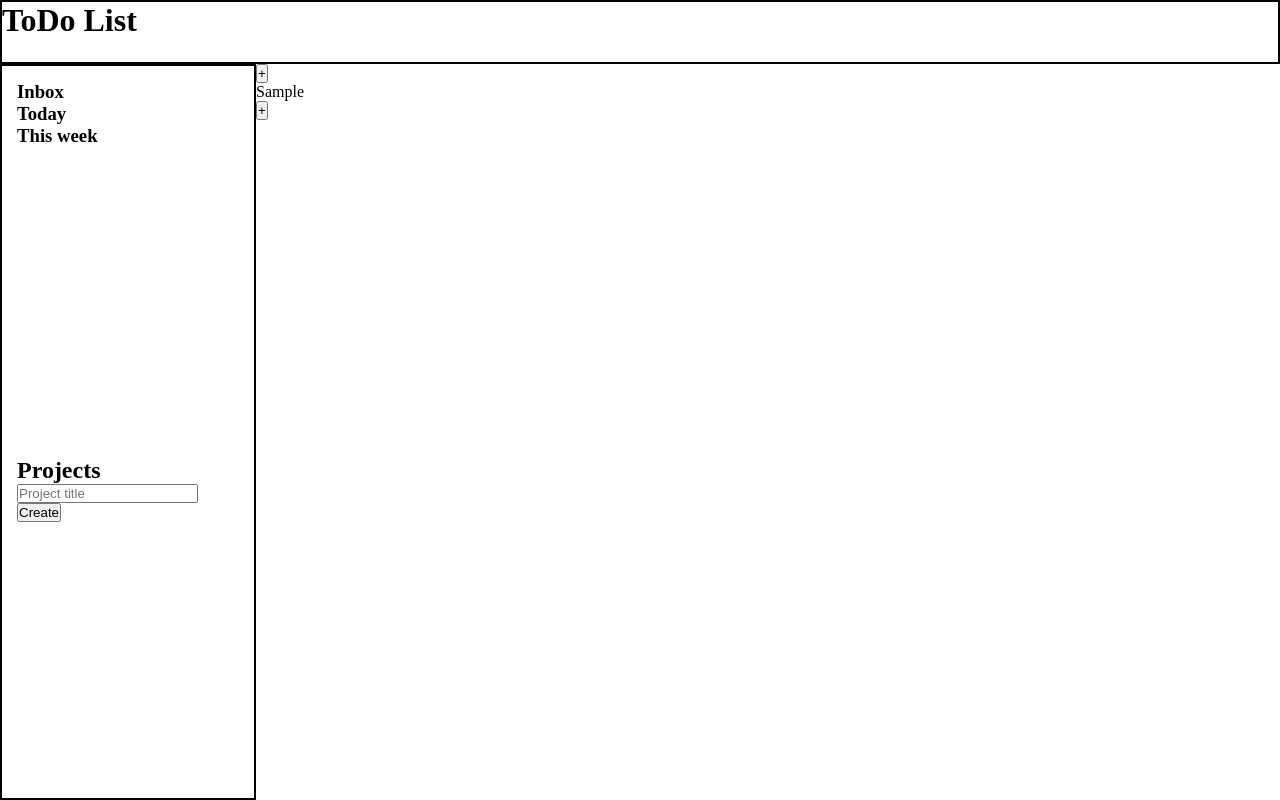
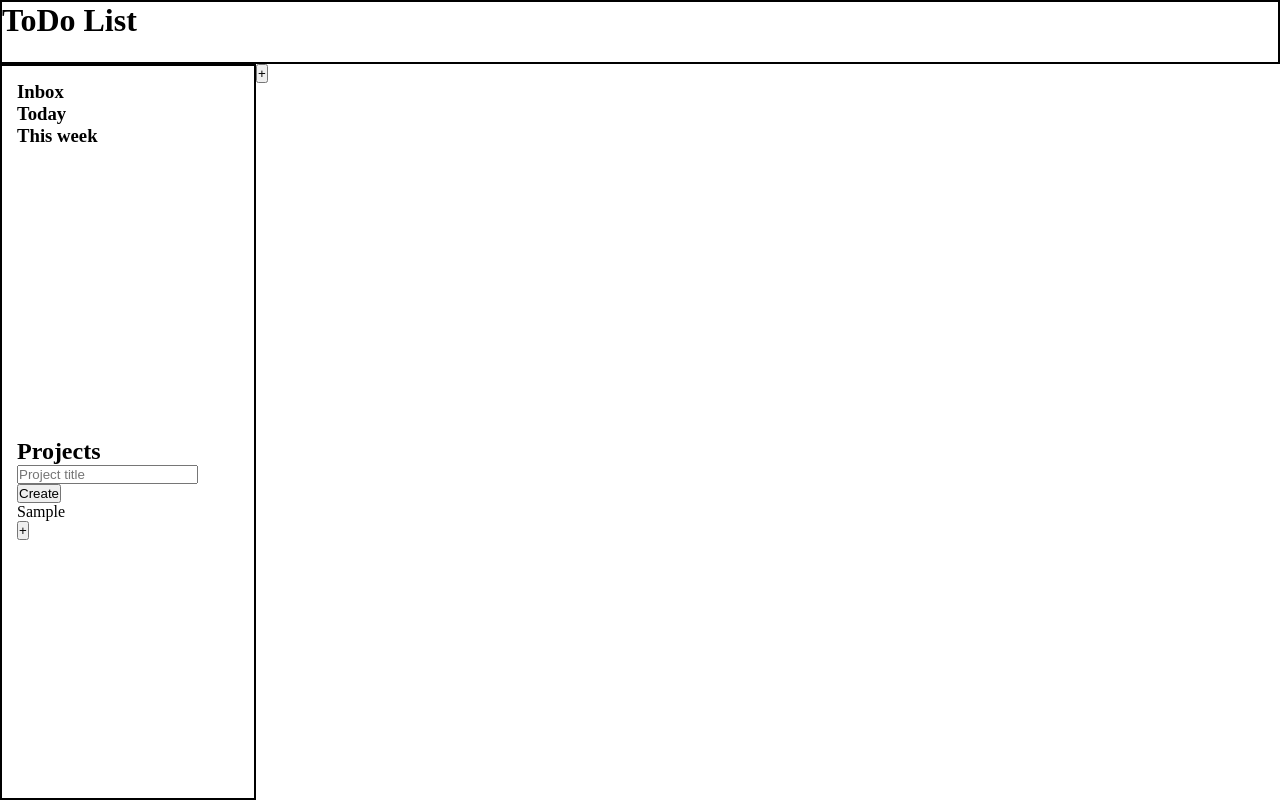
Before and after one commit to Toph765/todo-list, a website built with webpack: page dist/index.html in a window 1280 px wide. Both pictures are taken after typing "Sample" into the empty fields and a click on the button "Create". Built offline with nearby package versions, Linux system fonts and the light colour scheme.

Commit message:
Reposition project list display

```diff
--- a/src/UI.js
+++ b/src/UI.js
@@ -36,7 +36,7 @@ const renderProject = (() => {
         let list = projects.projectList;
         let project = list[list.length - 1];
 
-        const projectDisplay = document.querySelector('#Allprojects');
+        const projectDisplay = document.querySelector('.all-projects');
         const container = document.createElement('div');
 
         const projectTitle = document.createElement('div');
```
Also changed, not shown: dist/index.html, dist/main.js.
